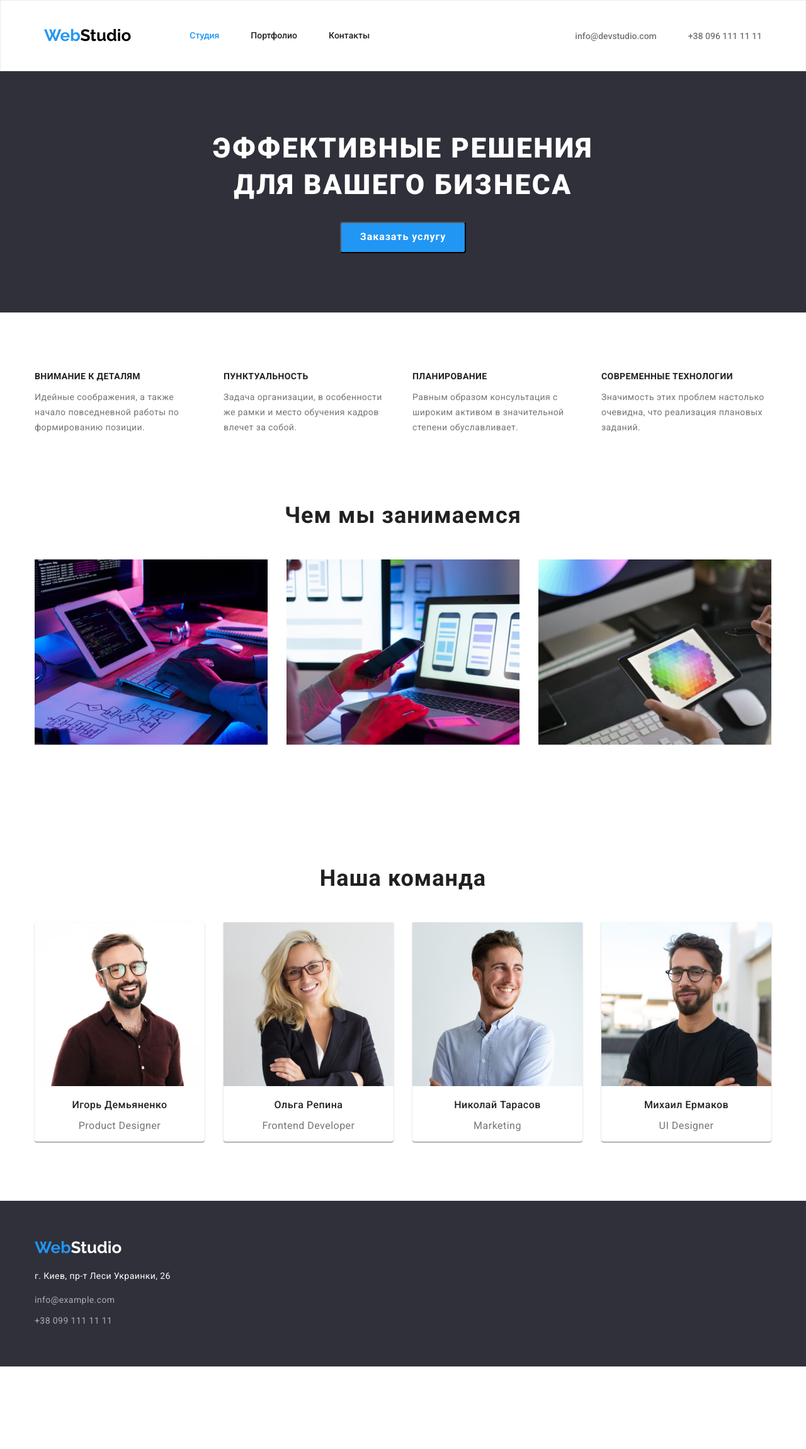
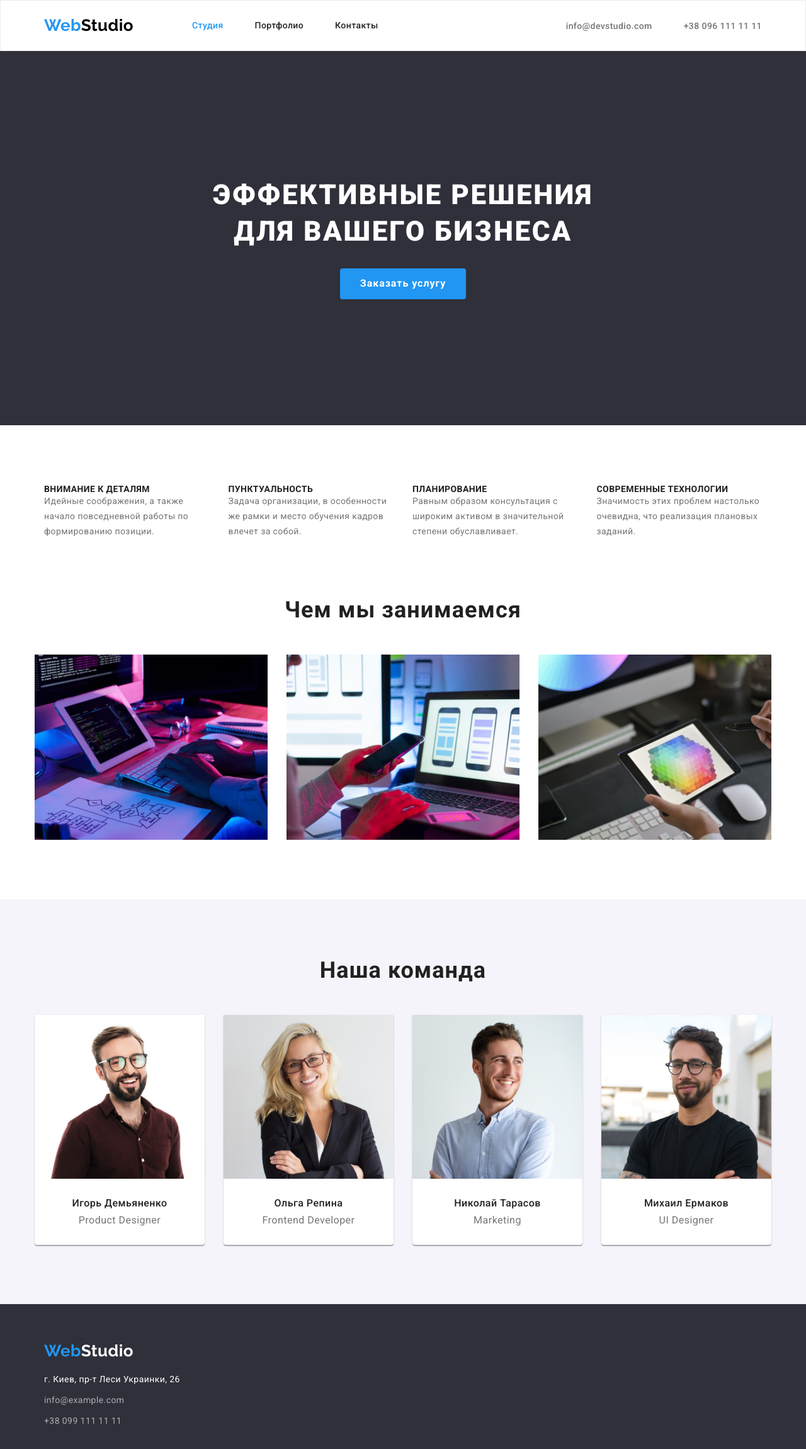
Before and after one commit to viktoriiashy/goit-markup-hw-03, a plain HTML site: page index.html in a window 1280 px wide. Shown: the whole page at 63% size. Before the commit the page ends 2169 px from the top, so only its background shows below. Drawn offline with nearby package versions, Linux system fonts and the light colour scheme.

Commit message:
Правки

```diff
--- a/css/style.css
+++ b/css/style.css
@@ -11,14 +11,46 @@ html {
 :root {
   --brand-color: #212121;
   --accent-color: #2196f3;
-  --background-color: #2f303a;
+  --main-background-color: #2f303a;
   --text-color: #757575;
   --inverse-color: #ffffff;
+  --background-color: #f5f4fa;
 }
 
 body {
   font-family: "Roboto", sans-serif;
   color: var(--brand-color);
+  font-style: normal;
+  font-weight: normal;
+  font-size: 14px;
+  line-height: 24px;
+  letter-spacing: 0.03em;
+}
+
+h1,
+h2,
+h3,
+h4,
+h5,
+h6,
+ul,
+p {
+  margin: 0;
+  padding: 0;
+}
+
+ul {
+  list-style: none;
+}
+
+address {
+  font-style: normal;
+}
+
+img {
+  display: block;
+  max-width: 100%;
+  height: auto;
 }
 
 .container {
@@ -37,9 +69,13 @@ body {
   border: 1px solid #ececec;
 }
 
+.header-container {
+  display: flex;
+  align-items: center;
+}
+
 .main-nav {
   display: flex;
-  flex-direction: row;
   align-items: center;
 }
 
@@ -49,7 +85,7 @@ body {
   font-weight: bold;
   font-size: 26px;
   line-height: 1.1;
-  font-family: Raleway;
+  font-family: "Raleway";
 }
 .logo-decoration {
   color: var(--accent-color);
@@ -60,8 +96,6 @@ body {
   flex-direction: row;
   margin-left: 93px;
   padding-left: 0;
-
-  list-style: none;
 }
 
 .site-nav .item {
@@ -92,11 +126,7 @@ body {
 
 .contact-nav {
   display: flex;
-  flex-direction: row;
   margin-left: auto;
-  padding-left: 0;
-
-  list-style: none;
 }
 
 .contact-nav .link:last-child {
@@ -109,7 +139,6 @@ body {
   font-weight: 500;
   font-size: 14px;
   line-height: 1.1;
-  font-style: normal;
 }
 
 .contact-nav .link:hover,
@@ -119,7 +148,8 @@ body {
 
 .hero {
   text-align: center;
-  background-color: var(--background-color);
+  background-color: var(--main-background-color);
+  padding: 200px 0;
 }
 
 .hero-title {
@@ -138,17 +168,17 @@ body {
 .hero-button {
   display: inline-block;
   margin: 0;
+  padding: 10px 32px;
 
   color: var(--inverse-color);
   background-color: var(--accent-color);
-  width: 200px;
-  height: 50px;
   border-radius: 4px;
   font-weight: bold;
   font-size: 16px;
   line-height: 1.8;
   letter-spacing: 0.06em;
   cursor: pointer;
+  border: none;
 }
 
 .features {
@@ -162,8 +192,6 @@ body {
   margin-top: 0;
   margin-bottom: 0;
   padding-left: 0;
-
-  list-style: none;
 }
 .features-list .item {
   width: 270px;
@@ -209,12 +237,14 @@ body {
   margin-top: 0;
   margin-bottom: 0;
   padding-left: 0;
-
-  list-style: none;
 }
 
 .activity-list .item + .item {
   margin-left: 30px;
+}
+
+.team {
+  background-color: var(--background-color);
 }
 
 .team-title {
@@ -236,8 +266,6 @@ body {
   margin-top: 50px;
   margin-bottom: 0;
   padding-left: 0;
-
-  list-style: none;
 }
 .team-list .item + .item {
   margin-left: 30px;
@@ -246,12 +274,18 @@ body {
 .team-list .item {
   text-align: center;
   width: 270px;
+  background-color: var(--inverse-color);
   box-shadow: 0px 1px 3px rgba(0, 0, 0, 0.12), 0px 1px 1px rgba(0, 0, 0, 0.14),
     0px 2px 1px rgba(0, 0, 0, 0.2);
   border-radius: 0px 0px 4px 4px;
 }
 
+.team-description {
+  padding: 30px;
+}
 .team-list-title {
+  margin-bottom: 10px;
+
   color: var(--brand-color);
   font-weight: 500;
   font-size: 16px;
@@ -267,39 +301,36 @@ body {
 }
 
 .footer-page {
-  background-color: var(--background-color);
-}
+  padding: 60px 0;
 
-.footer-nav {
-  padding-left: 0;
-  padding-right: 0;
-  padding-top: 60px;
+  background-color: var(--main-background-color);
 }
 
 .address {
-  margin-top: 20px;
+  margin-bottom: 9px;
 
   color: var(--inverse-color);
   font-weight: normal;
   font-size: 14px;
   line-height: 1.7;
   letter-spacing: 0.03em;
-  font-style: normal;
 }
 
 .logo-white {
+  display: block;
+  margin-bottom: 20px;
+
   color: var(--inverse-color);
   text-decoration: none;
   font-weight: bold;
   font-size: 26px;
   line-height: 1.1;
-  font-family: Raleway;
+  font-family: "Raleway";
 }
 
 .hookup {
   display: flex;
   flex-direction: column;
-  padding-bottom: 60px;
 }
 
 .contact {
@@ -310,7 +341,6 @@ body {
   line-height: 1.7;
   letter-spacing: 0.03em;
   text-decoration: none;
-  font-style: normal;
 }
 
 .contact:last-child {
@@ -322,25 +352,21 @@ body {
   color: var(--accent-color);
 }
 
-.portfolio {
-  margin: 0 auto;
-  width: 1170px;
-}
-
 .filter {
   display: flex;
   flex-direction: row;
   justify-content: center;
   margin: 0;
   padding-left: 0;
-  padding-bottom: 50px;
-  list-style: none;
+  margin-bottom: 50px;
 }
 .filter .item + .item {
   margin-left: 30px;
 }
 
 .filter-btn {
+  padding: 6px 22px;
+
   color: var(--brand-color);
   font-weight: 500;
   font-size: 16px;
@@ -350,8 +376,6 @@ body {
   border-style: none;
   background-color: #f5f4fa;
   border-radius: 4px;
-  width: 128px;
-  height: 38px;
 }
 
 .filter-btn:hover,
@@ -361,23 +385,18 @@ body {
 }
 .project {
   display: flex;
-  flex-direction: row;
   flex-wrap: wrap;
-  margin-bottom: 0;
-  margin-top: 0;
-  padding-left: 0;
-
-  list-style: none;
+  margin-bottom: -30px;
+  margin-top: -30px;
 }
 
 .project .item {
+  flex-basis: calc(100% / 3 - 30px);
   margin-right: 30px;
   margin-bottom: 30px;
-  text-align: flex-start;
   width: 370px;
 
   border: 1px solid #eeeeee;
-  box-sizing: border-box;
 }
 
 .project .item:nth-child(3n) {
@@ -389,7 +408,7 @@ body {
 }
 
 .project-content {
-  padding-left: 24px;
+  padding: 20px 24px;
 }
 
 .project-title {
@@ -397,7 +416,7 @@ body {
   font-weight: bold;
   font-size: 18px;
   line-height: 2;
-  letter-spacing: 0.06em;
+  /* letter-spacing: 0.06em; */
 }
 
 .project-text {
--- a/index.html
+++ b/index.html
@@ -4,14 +4,13 @@
     <meta charset="UTF-8" />
     <meta http-equiv="X-UA-Compatible" content="IE=edge" />
     <meta name="viewport" content="width=device-width, initial-scale=1.0" />
+    <title>HW-3</title>
+
     <link
-      href="https://fonts.googleapis.com/css2?family=Raleway:wght@700&display=swap"
+      href="https://fonts.googleapis.com/css2?family=Raleway:wght@700&family=Roboto:wght@400;500;700;900&display=swap"
       rel="stylesheet"
     />
-    <link
-      href="https://fonts.googleapis.com/css2?family=Roboto:wght@400;500;700;900&display=swap"
-      rel="stylesheet"
-    />
+
     <link
       rel="stylesheet"
       href="https://cdnjs.cloudflare.com/ajax/libs/modern-normalize/1.1.0/modern-normalize.min.css"
@@ -20,12 +19,11 @@
       referrerpolicy="no-referrer"
     />
     <link rel="stylesheet" href="./css/style.css" />
-
-    <title>Document</title>
   </head>
   <body>
     <header class="page-header">
-      <nav class="container main-nav">
+      <div class="container header-container">
+        <nav class="main-nav">
           <a href="./index.html" class="logo">
             <span class="logo-decoration">Web</span>Studio</a
           >
@@ -40,6 +38,7 @@
             </li>
             <li class="item"><a href="/" class="link">Контакты</a></li>
           </ul>
+        </nav>
         <ul class="contact-nav">
           <li>
             <a href="mailto:info@devstudio.com" class="link"
@@ -50,19 +49,22 @@
             <a href="tel:+380961111111" class="link">+38 096 111 11 11</a>
           </li>
         </ul>
-      </nav>
+      </div>
     </header>
 
     <main>
       <section class="section hero">
+        <div class="container">
           <h1 class="hero-title">
             Эффективные решения <br />
             для вашего бизнеса
           </h1>
           <button type="button" class="hero-button">Заказать услугу</button>
+        </div>
       </section>
 
       <section class="section features">
+        <div class="container">
           <ul class="features-list">
             <li class="item">
               <h3 class="features-title">Внимание к деталям</h3>
@@ -74,8 +76,8 @@
             <li class="item">
               <h3 class="features-title">Пунктуальность</h3>
               <p class="features-text">
-              Задача организации, в особенности же рамки и место обучения кадров
-              влечет за собой.
+                Задача организации, в особенности же рамки и место обучения
+                кадров влечет за собой.
               </p>
             </li>
             <li class="item">
@@ -93,6 +95,7 @@
               </p>
             </li>
           </ul>
+        </div>
       </section>
 
       <section class="section activity">
@@ -119,30 +122,38 @@
         <ul class="team-list">
           <li class="item">
             <img src="images/team1.jpg" alt="Игорь Демьяненко" width="270" />
+            <div class="team-description">
               <h3 class="team-list-title">Игорь Демьяненко</h3>
               <p class="team-list-text">Product Designer</p>
+            </div>
           </li>
           <li class="item">
             <img src="images/team2.jpg" alt="Ольга Репина" width="270" />
+            <div class="team-description">
               <h3 class="team-list-title">Ольга Репина</h3>
               <p class="team-list-text">Frontend Developer</p>
+            </div>
           </li>
           <li class="item">
             <img src="images/team3.jpg" alt="Николай Тарасов" width="270" />
+            <div class="team-description">
               <h3 class="team-list-title">Николай Тарасов</h3>
               <p class="team-list-text">Marketing</p>
+            </div>
           </li>
           <li class="item">
             <img src="images/team4.jpg" alt="Михаил Ермаков" width="270" />
+            <div class="team-description">
               <h3 class="team-list-title">Михаил Ермаков</h3>
               <p class="team-list-text">UI Designer</p>
+            </div>
           </li>
         </ul>
       </section>
     </main>
 
     <footer class="footer-page">
-      <div class="container footer-nav">
+      <div class="container">
         <a href="./index.html" class="logo-white">
           <span class="logo-decoration">Web</span>Studio</a
         >
```
Also changed, not shown: portfolio.html (+20 -12 lines). Lines whose indentation alone changed are shown as unchanged.
